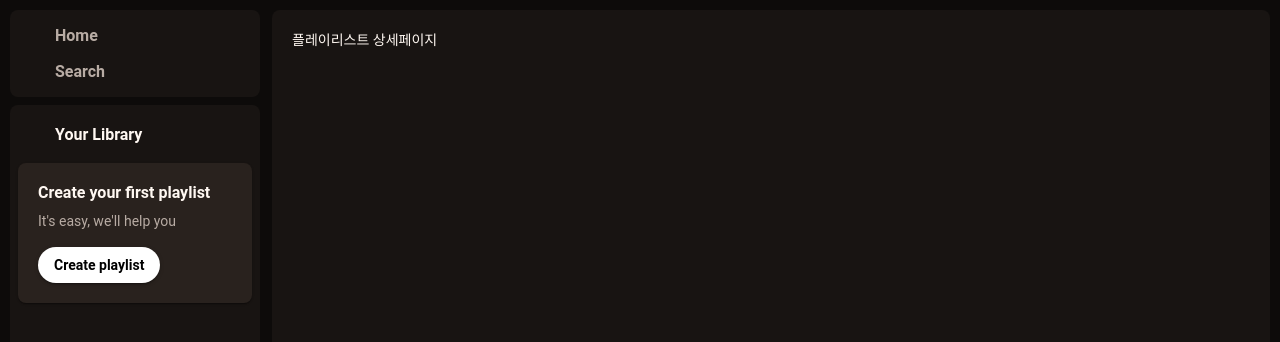
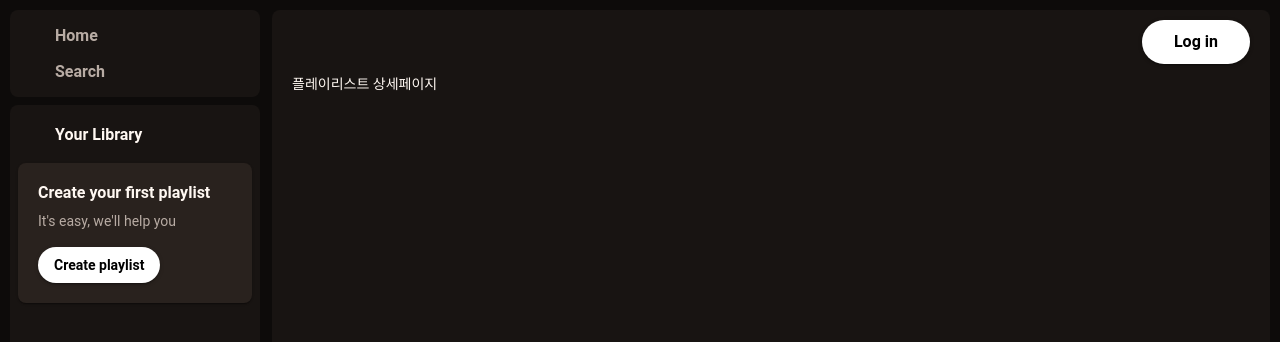
Before and after one commit to SoYoungLEE-me/TypeScript-Spotify, a React (Vite) app: page /playlist/1 in a window 1280 px wide. Shown: the top 342 px of the page. Built offline with nearby package versions, Linux system fonts and the light colour scheme; some icons are missing.

Commit message:
feat: Navbar 추가

```diff
--- /dev/null
+++ b/src/common/components/LoginButton.tsx
@@ -0,0 +1,15 @@
+import { Button } from "@mui/material";
+
+const LoginButton = () => {
+  const login = () => {
+    console.log("login clicked");
+  };
+
+  return (
+    <Button variant="contained" color="secondary" size="large" onClick={login}>
+      Log in
+    </Button>
+  );
+};
+
+export default LoginButton;
--- a/src/layout/AppLayout.tsx
+++ b/src/layout/AppLayout.tsx
@@ -4,6 +4,7 @@ import HomeIcon from "@mui/icons-material/Home";
 import SearchIcon from "@mui/icons-material/Search";
 import LibraryHead from "./components/LibraryHead";
 import EmptyPlaylist from "./components/EmptyPlaylist";
+import Navbar from "./components/Navbar";
 
 const Layout = styled("div")({
   display: "flex",
@@ -87,9 +88,18 @@ const AppLayout = () => {
       </Sidebar>
 
       <ContentBox
-        sx={{ flex: 1, minWidth: 0, padding: "20px", overflowY: "auto" }}
+        sx={{
+          flex: 1,
+          minWidth: 0,
+          display: "flex",
+          flexDirection: "column",
+          padding: "0 20px 20px",
+        }}
       >
-        <Outlet />
+        <Navbar />
+        <Box sx={{ flex: 1, minHeight: 0, overflowY: "auto" }}>
+          <Outlet />
+        </Box>
       </ContentBox>
     </Layout>
   );
--- /dev/null
+++ b/src/layout/components/Navbar.tsx
@@ -0,0 +1,20 @@
+import { Box } from "@mui/material";
+import LoginButton from "../../common/components/LoginButton";
+
+const Navbar = () => {
+  return (
+    <Box
+      sx={{
+        display: "flex",
+        justifyContent: "flex-end",
+        alignItems: "center",
+        height: "64px",
+        flexShrink: 0,
+      }}
+    >
+      <LoginButton />
+    </Box>
+  );
+};
+
+export default Navbar;
```
Also changed, not shown: 1 other file (tests, documents, lock files or other folders).
